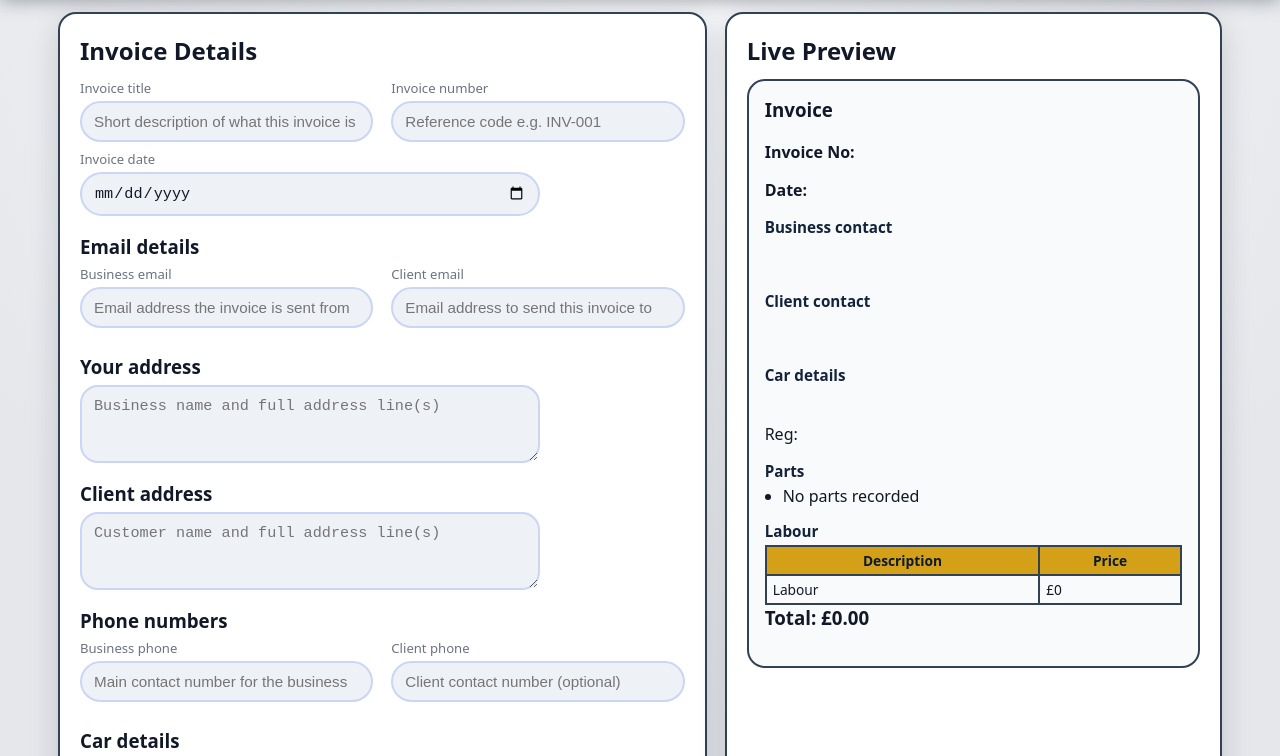
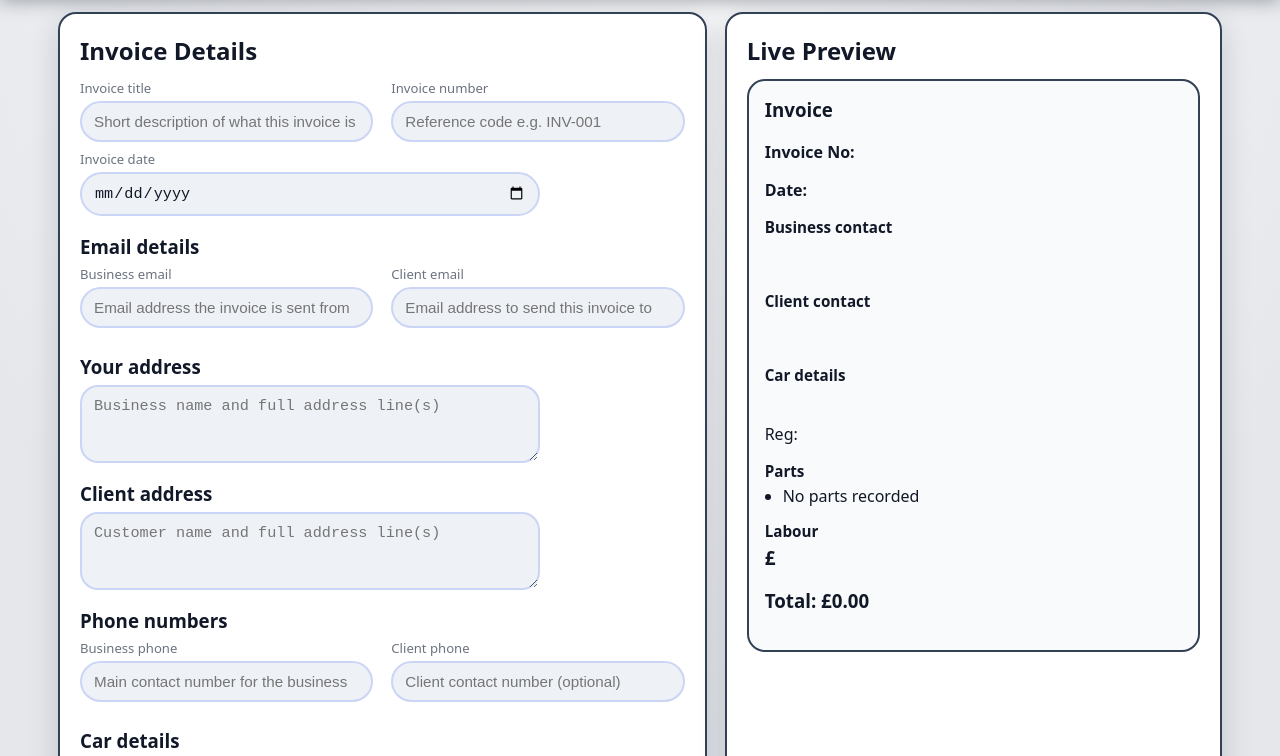
Before and after one commit to Haarisshaikh2016/InvoiceStudio, a plain HTML site: page app.html in a window 1280 px wide. Shown: the part 65-821 px from the top of the page. Drawn offline with nearby package versions, Linux system fonts and the light colour scheme.

Commit message:
describe what you changed

```diff
--- a/app.html
+++ b/app.html
@@ -14,7 +14,6 @@
     <!-- Top bar with app name + theme toggle -->
     <header class="header">
         <h2 class="brand">
-            <span class="brand-pill"></span>
             Invoice Studio
         </h2>
         <button id="themeToggle" class="theme-toggle" type="button">🌙</button>
--- a/script.js
+++ b/script.js
@@ -197,35 +197,33 @@ function renderPreview() {
     <p><strong>Invoice No:</strong> ${escapeHtml(state.number)}</p>
     <p><strong>Date:</strong> ${escapeHtml(state.date)}</p>
 
-    <h4>Business contact</h4>
+    <h4 id="previewSubHeads">Business contact</h4>
     <p>
       ${escapeHtml(state.fromAddress).replace(/\n/g, '<br>')}<br>
       ${state.fromPhone ? `Tel: ${escapeHtml(state.fromPhone)}<br>` : ''}
       ${state.fromEmail ? `Email: ${escapeHtml(state.fromEmail)}` : ''}
     </p>
 
-    <h4>Client contact</h4>
+    <h4 id="previewSubHeads">Client contact</h4>
     <p>
       ${escapeHtml(state.toAddress).replace(/\n/g, '<br>')}<br>
       ${state.toPhone ? `Tel: ${escapeHtml(state.toPhone)}<br>` : ''}
       ${state.toEmail ? `Email: ${escapeHtml(state.toEmail)}` : ''}
     </p>
 
-    <h4>Car details</h4>
+    <h4 id="previewSubHeads">Car details</h4>
     <p>
       ${escapeHtml(state.carMake)} ${escapeHtml(state.carModel)}
       ${state.engineSize ? `(${escapeHtml(state.engineSize)})` : ''}<br>
       Reg: ${escapeHtml(state.registration)}
     </p>
 
-    <h4>Parts</h4>
+    <h4 id="previewSubHeads">Parts</h4>
     <ul>${partsHtml || '<li>No parts recorded</li>'}</ul>
 
-    <h4>Labour</h4>
-    <table class="preview-table">
-      <tr><th>Description</th><th>Price</th></tr>
-      <tr><td>Labour</td><td>${escapeHtml(state.labourCost || '£0')}</td></tr>
-    </table>
+    <h4 id="previewSubHeads">Labour</h4>
+    <h3>${escapeHtml("£" + state.labourCost || '£0')}</h3>
+
 
     ${
       state.extras.length
@@ -233,7 +231,7 @@ function renderPreview() {
         : ''
     }
 
-    <h3>Total: £${totals.grandTotal.toFixed(2)}</h3>
+    <h3 id="t1" >Total: £${totals.grandTotal.toFixed(2)}</h3>
   `;
 }
 
--- a/style.css
+++ b/style.css
@@ -42,6 +42,10 @@ body {
   font-family: system-ui, -apple-system, BlinkMacSystemFont, 'Inter', sans-serif;
   background: radial-gradient(circle at top, #f9fafb 0, var(--bg) 50%, var(--bg) 100%);
   color: var(--text);
+}
+
+#previewSubHeads {
+  color: var(--data-theme);
 }
 
 /* ========= Intro page layout ========= */
@@ -349,6 +353,9 @@ html[data-theme="dark"] .preview-box {
   padding: 0;
 }
 
+#t1 {
+  margin-top: 10px;
+}
 /* table used for labour in preview */
 .preview-table {
   width: 100%;
```
